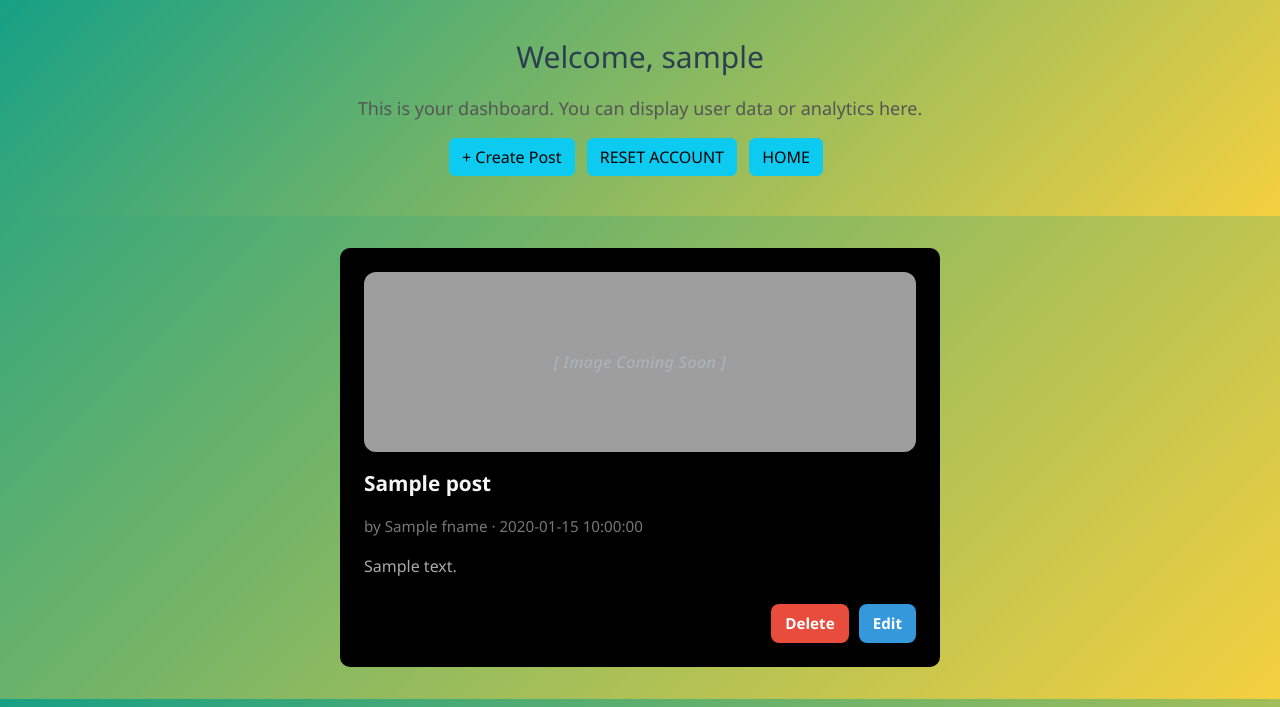
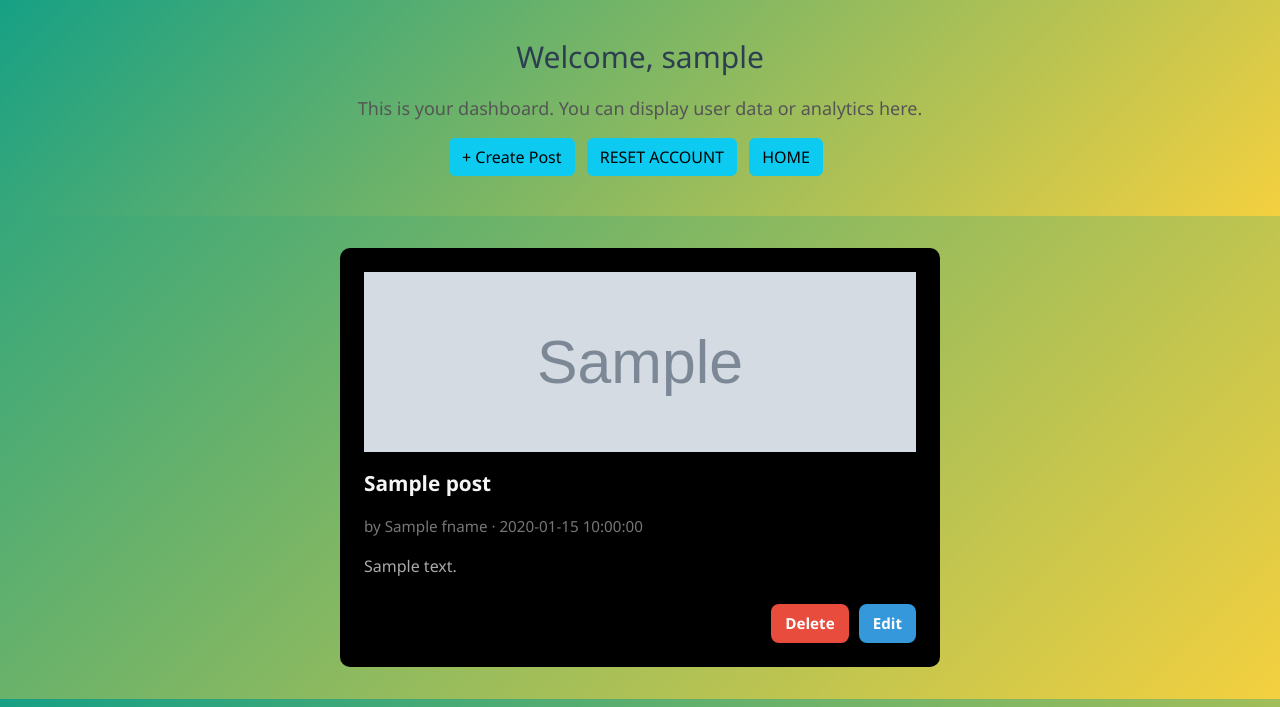
Before and after one commit to AlvinGeorge-AG/GadNEXUS, a Flask app: page /dashboard in a window 1280 px wide. Shown: the part 75-782 px from the top of the page. Run offline with Flask 3, Linux system fonts and the light colour scheme; the visitor is signed in with stand-in values (Sample User, id 1); grey boxes marked "Sample" are stand-in pictures; a database or web service that is not in the repository returns one stand-in record (values such as "Sample title").

Commit message:
feat: add image handling to posts and update dashboard layout

```diff
--- a/app.py
+++ b/app.py
@@ -105,7 +105,7 @@ def edit():
         date = now.strftime("%B %Y")
         dbuser = users.find_one({"username":session["username"]})
         user = dbuser["fname"]
-        post = {"title":title , "description":description , "date":date ,"fname":user,"username":session['username'], "created_at": datetime.utcnow()}
+        post = {"title":title , "description":description , "image_url":image_url,"date":date ,"fname":user,"username":session['username'], "created_at": datetime.utcnow()}
         posts.update_one(
             { '_id': ObjectId(id)},
             { '$set' :post}
@@ -148,7 +148,7 @@ def post_upload():
             date = now.strftime("%B %Y")
             dbuser = users.find_one({"username":session["username"]})
             user = dbuser["fname"]
-            post = {"title":title , "description":description , "date":date ,"fname":user,"username":session['username'], "created_at": datetime.utcnow()}
+            post = {"title":title , "description":description ,"image_url":image_url, "date":date ,"fname":user,"username":session['username'], "created_at": datetime.utcnow()}
             posts.insert_one(post)
             return redirect("/dashboard")
         else:
--- a/templates/dashboard.html
+++ b/templates/dashboard.html
@@ -95,10 +95,30 @@
       gap: 1rem;
       transition: box-shadow 0.2s;
     }
-     .image-placeholder { width: 100%; height: 180px; background: #9e9e9e; border-radius: 12px; display: flex; align-items: center; justify-content: center; color: #adb5bd; font-style: italic; font-size: 1rem; letter-spacing: 0.5px; }
+     .image-placeholder {
+      width: 100%;
+      height: 180px;
+      background: #9d9d9d;
+      border-radius: var(--radius);
+      display: flex;
+      align-items: center;
+      justify-content: center;
+      color: #adb5bd;
+      font-size: 1.1rem;
+      font-style: italic;
+      letter-spacing: 1px;
+      overflow: hidden;
+    }
      .post-title { font-size: 1.3rem; font-weight: 600; color: whitesmoke; } .post-meta { font-size: 0.95rem; color: #777; }
      .post-desc { font-size: 1rem; line-height: 1.5; color: #a9a9a9; } .post-actions { display: flex; justify-content: flex-end; gap: 10px; margin-top: 10px; } .edit-button, .delete-button { padding: 8px 14px; font-size: 0.95rem; font-weight: 600; border: none; border-radius: 8px; cursor: pointer; transition: background 0.2s ease; } .edit-button { background-color: #3498db; color: white; } .edit-button:hover { background-color: #2b80c0; } .delete-button { background-color: #e74c3c; color: white; } .delete-button:hover { background-color: #c0392b; } @media (max-width: 600px) { .post-card { padding: 15px; } .post-title { font-size: 1.1rem; } .post-actions { flex-direction: column; align-items: stretch; } .edit-button, .delete-button { width: 100%; } }
 
+     .post-image {
+      object-fit: cover;
+      width: 100%;
+      height: 100%;
+      display: block;
+      border-radius: var(--radius);
+    }
 
   </style>
 {% endblock %}
@@ -122,7 +142,10 @@
       <div class="dashboard-posts">
         {% for post in data %}
             <div class="post-card">
-              <div class="image-placeholder">[ Image Coming Soon ]</div>
+              <div class="image-placeholder">
+              <!-- Image 1 inserted here -->
+              <img src="{{post.image_url}}" class="post-image" alt="Gadget photo"/>
+            </div>
               <div class="post-title">{{post.title}}</div>
               <div class="post-meta">by  {{post.fname}} &middot; {{post.date}}</div>
               <div class="post-desc">{{post.description}}</div>
```
Also changed, not shown: templates/index.html (+12 -17 lines).
